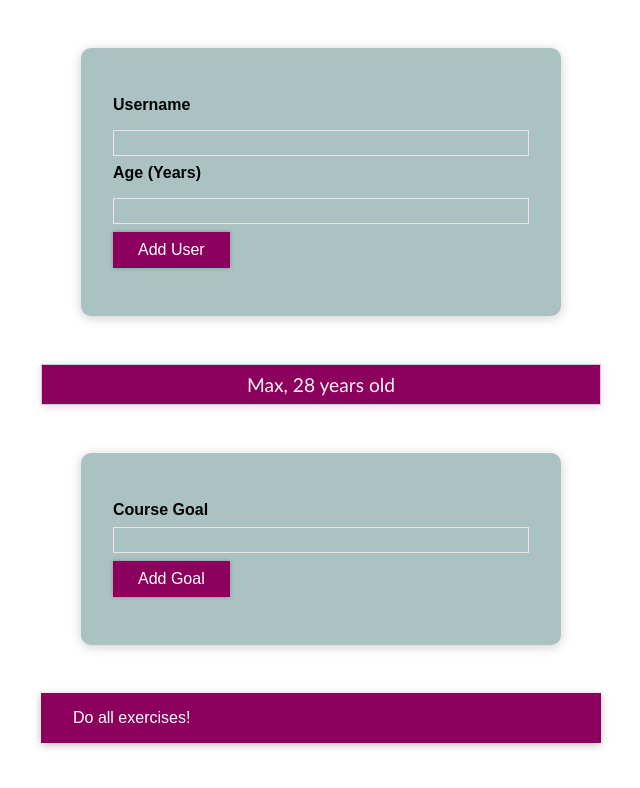
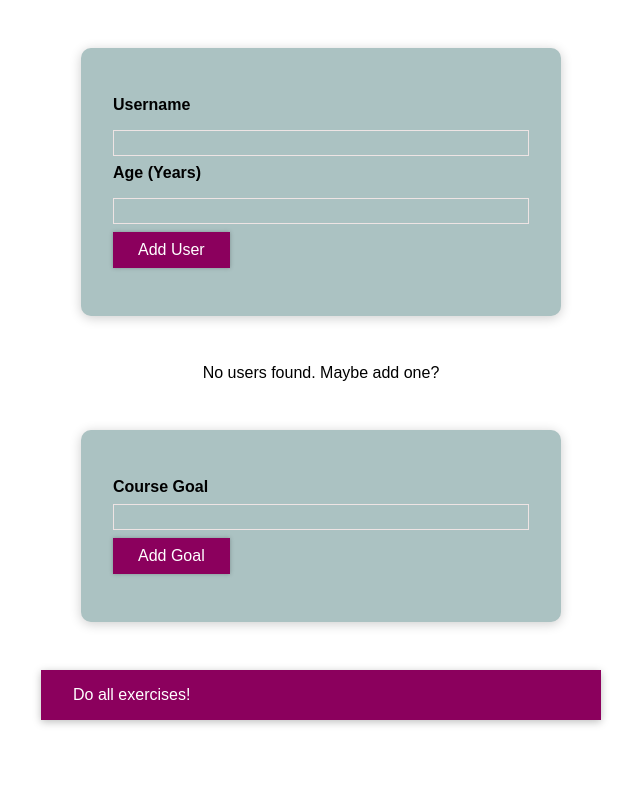
Before and after one commit to Said-laasri/style_react_component, a React (Create React App) app: page / in a window 1280 px wide. Shown: the top 788 px of the page, without its empty margins (319-959 px from the left). Built offline with nearby package versions, Linux system fonts and the light colour scheme.

Commit message:
Update user state to take in empty array and update the state only by adding using the form

```diff
--- a/src/components/User/User.js
+++ b/src/components/User/User.js
@@ -5,9 +5,7 @@ import React, { useState } from "react";
 import AddUserForm from "./UserForm/AddUserForm";
 
 const User = (props) => {
-    const [users, setUsers] = useState([
-        { name: "Max", age: 28, id: `${Math.random()}t` },
-      ]);
+  const [users, setUsers] = useState([]);
 
   const deleteUserHandler = (userId) => {
     setUsers((prevUsers) => {
@@ -25,13 +23,14 @@ const User = (props) => {
 
   const addUserHundler = (userName, userAge) => {
     setUsers((prevUsers) => {
-          const updatedUsers = [...prevUsers];
-          updatedUsers.unshift({
+      return [
+        ...prevUsers,
+        {
+          id: Math.random().toString(),
           name: userName,
           age: userAge,
-            id: Math.random().toString(),
-          });
-          return updatedUsers;
+        },
+      ];
     });
   };
   return (
```
Lines whose indentation alone changed are shown as unchanged.
